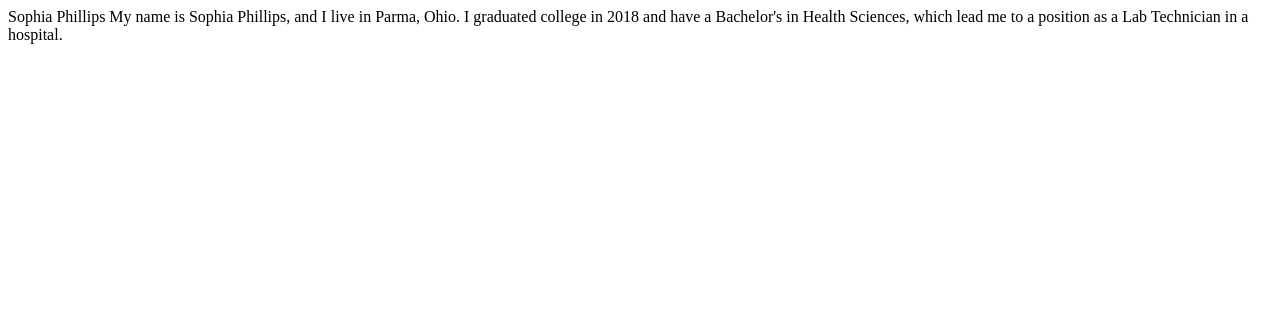
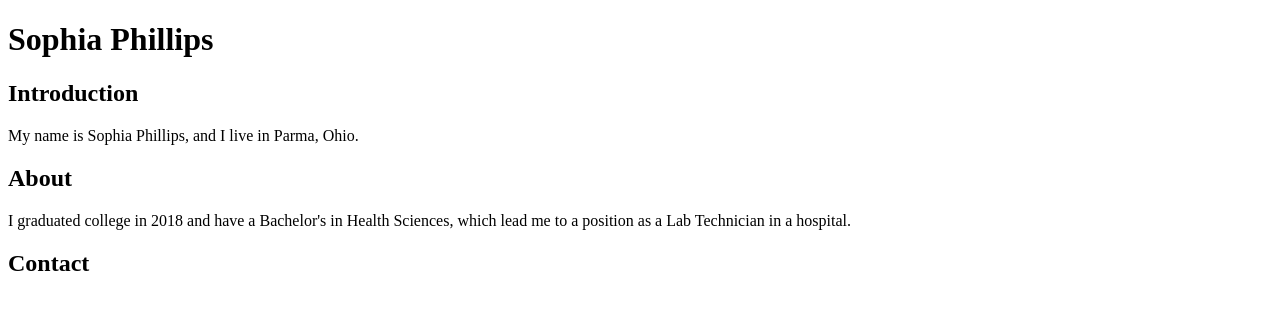
Before and after one commit to LilacAlstro/Portfolio, a plain HTML site: page index.html in a window 1280 px wide. Drawn offline with Linux system fonts and the light colour scheme.

Commit message:
Update index.html

```diff
--- a/index.html
+++ b/index.html
@@ -2,18 +2,26 @@
 
 <html lang="en">
 
+<link href = "style.css" />
+
 <!--Header-->
 
-Sophia Phillips
+<h1>Sophia Phillips</h1>
 
 <!--Intro-->
 
-My name is Sophia Phillips, and I live in Parma, Ohio.
+<h2>Introduction</h2>
+
+<p>My name is Sophia Phillips, and I live in Parma, Ohio.</p>
 
 <!--About-->
 
-I graduated college in 2018 and have a Bachelor's in Health Sciences,
-which lead me to a position as a Lab Technician in a hospital.
+<h2>About</h2>
+
+<p>I graduated college in 2018 and have a Bachelor's in Health Sciences,
+which lead me to a position as a Lab Technician in a hospital.</p>
 
 
 <!--Contact-->
+
+<h2>Contact</h2>
```
